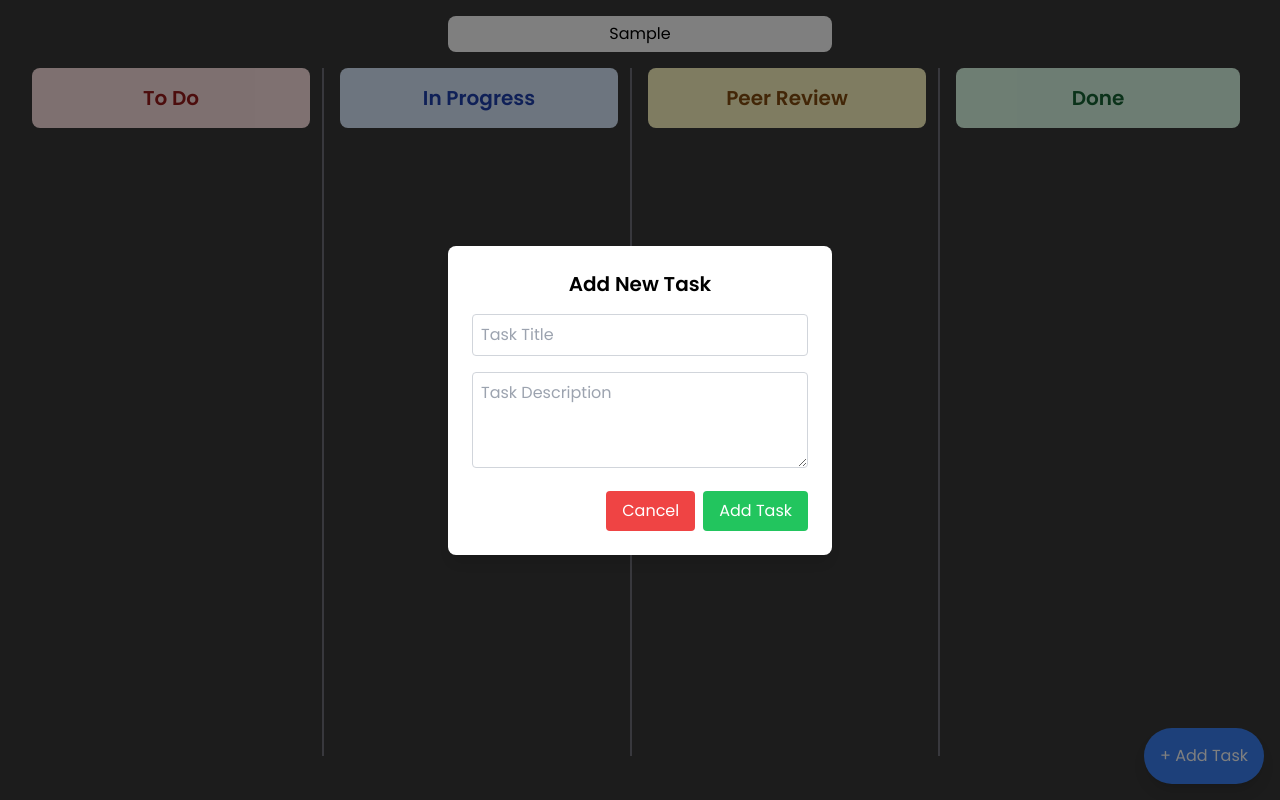
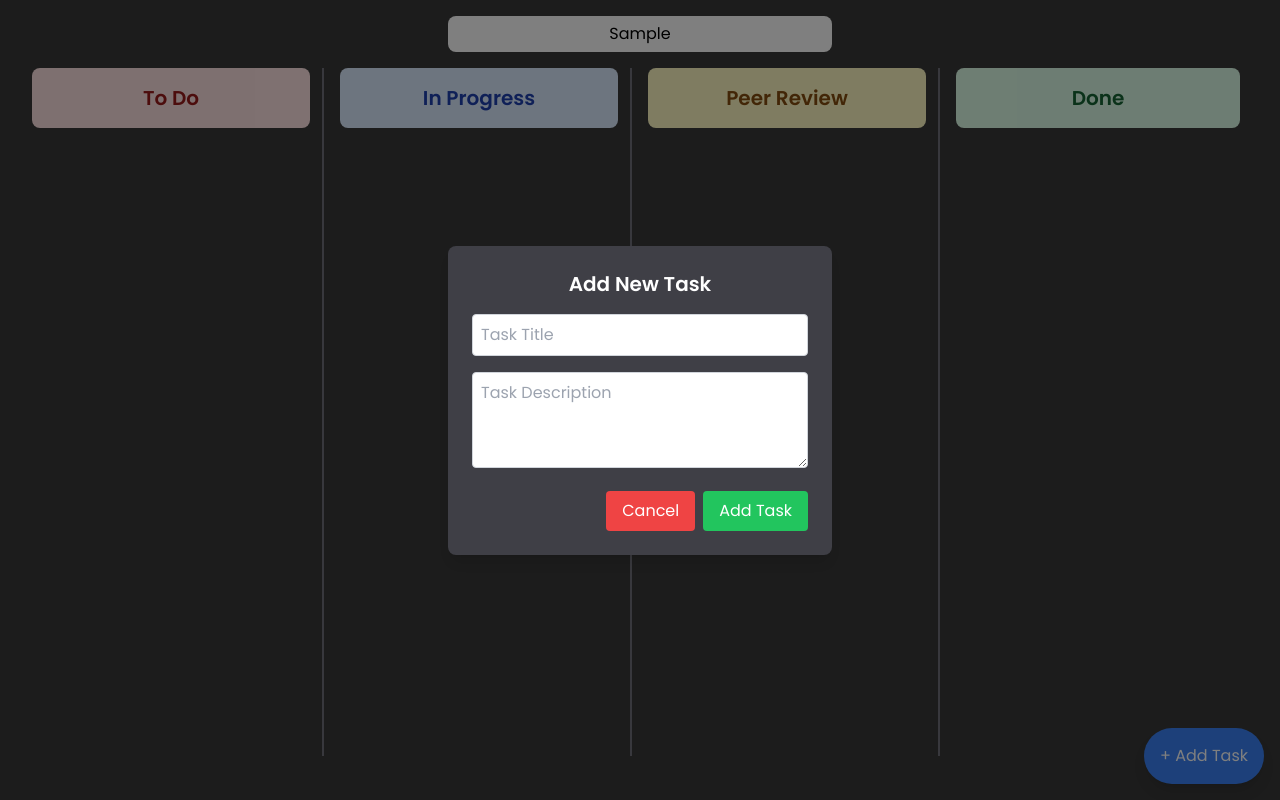
Before and after one commit to aadarshraj02/Kanban-Board, a React (Vite) app: page / in a window 1280 px wide. Both pictures are taken after typing "Sample" into the empty fields and a click on the button "+ Add Task". Built offline with nearby package versions, Linux system fonts and the light colour scheme.

Commit message:
updated styling of modal

```diff
--- a/src/components/AddTask.jsx
+++ b/src/components/AddTask.jsx
@@ -25,8 +25,8 @@ const AddTask = ({ addTask }) => {
 
       {isOpen && (
         <div className="fixed inset-0 bg-black bg-opacity-50 flex justify-center items-center">
-          <div className="bg-white p-6 rounded-lg shadow-lg w-96">
-            <h2 className="text-xl font-semibold mb-4">Add New Task</h2>
+          <div className="bg-zinc-700 p-6 rounded-lg shadow-lg w-96">
+            <h2 className="text-xl text-white font-semibold mb-4">Add New Task</h2>
             <input
               type="text"
               placeholder="Task Title"
```
